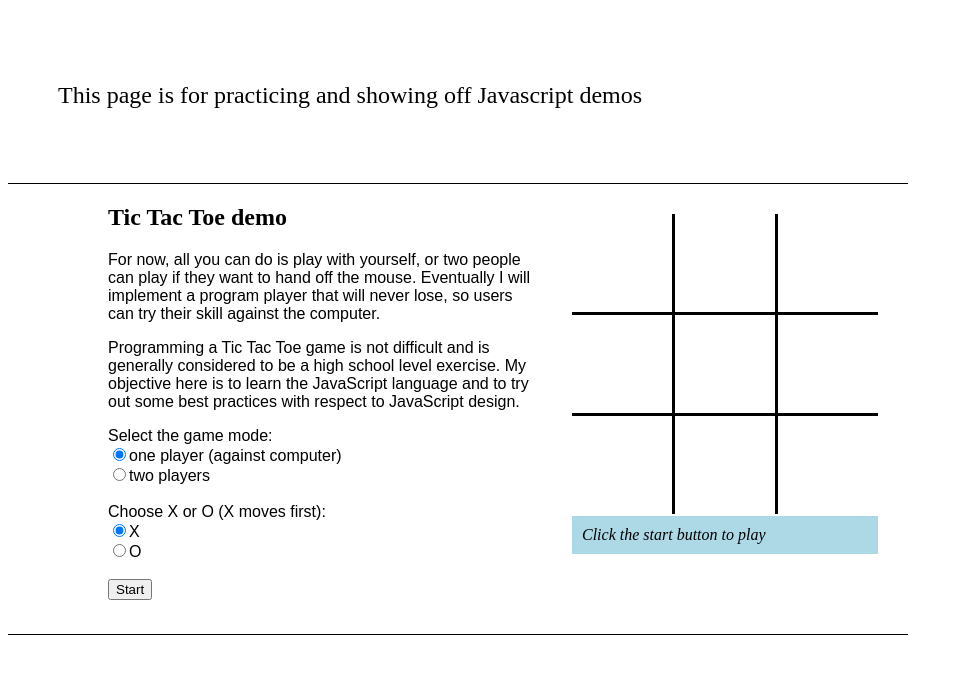
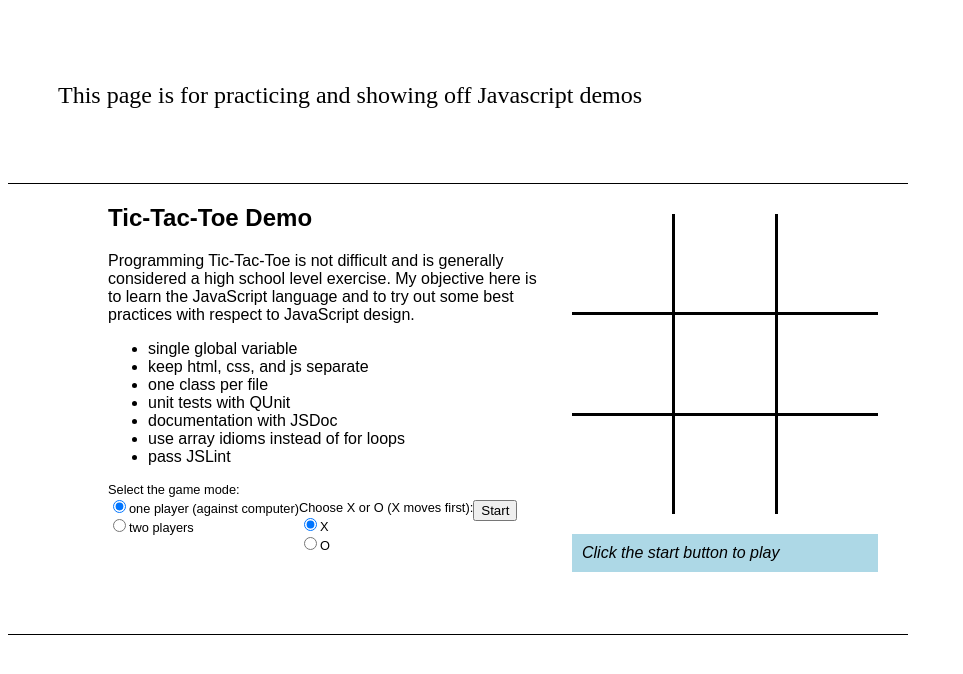
Before and after one commit to npselheim/ttt, a plain HTML site: page app/tictactoe.html in a window 1280 px wide. Shown: the whole page, without its empty margins (0-963 px from the left). Drawn offline with Linux system fonts and the light colour scheme.

Commit message:
work on html layout

```diff
--- a/app/stylesheets/tictactoe.css
+++ b/app/stylesheets/tictactoe.css
@@ -12,8 +12,6 @@
 	border-top: 1px solid black;
 	border-bottom: 1px solid black;
 	padding-left: 100px;
-}
-#ttt p {
 	font-family: Arial, Helvetica, sans-serif;
 }
 .grid {
@@ -70,3 +68,10 @@ table { border-collapse: collapse }
 .gray-out {
 	color: gray;
 }
+form {
+	font-size: 0.8em;
+	float: left;
+}
+.startBtn {
+	float: right;
+}
--- a/app/tictactoe.html
+++ b/app/tictactoe.html
@@ -29,20 +29,26 @@
 						<td class="cell" id="cell8">&nbsp;</td>
 					</tr>
 					<tr>
-						<td></td>
+						<td>&nbsp;</td>
 					</tr>
 					<tr>
 						<td colspan="3" id="message">&nbsp;</td>
 					</tr>
 				</table>
 			</div>
-			<h2>Tic Tac Toe demo</h2>
+			<h2>Tic-Tac-Toe Demo</h2>
 			<p>
-				For now, all you can do is play with yourself, or two people can play if they
-				want to hand off the mouse. Eventually I will implement a program player that will never lose, so users can try their skill against the computer.
+				Programming Tic-Tac-Toe is not difficult and is generally considered a high school level exercise. My objective here is to learn the JavaScript language and to try out some best practices with respect to JavaScript design.
 			</p>
-			<p>
-				Programming a Tic Tac Toe game is not difficult and is generally considered to be a high school level exercise. My objective here is to learn the JavaScript language and to try out  some best practices with respect to JavaScript design.
+			<ul>
+				<li>single global variable</li>
+				<li>keep html, css, and js separate</li>
+				<li>one class per file</li>
+				<li>unit tests with QUnit</li>
+				<li>documentation with JSDoc</li>
+				<li>use array idioms instead of for loops</li>
+				<li>pass JSLint</li>
+			</ul>
 			<div id="setup">
 				<form name="modeForm" id="modeForm">
 					Select the game mode:<br>
@@ -56,11 +62,13 @@
 					<input id="X" name="xoGroup" type="radio" value="X" checked >X</input><br/>
 					<input id="O" name="xoGroup" type="radio" value="O">O</input>
 				</form>
+				<input type="button" value="Start" name="startBtn" id="startBtn" />
 			</div>
-			<div>
+<!--			<div>
 				<br>
 				<input type="button" value="Start" name="startBtn" id="startBtn" />
 			</div>
+-->
 			<script type="text/javascript" src="javascripts/src/ttt/controller.js"></script>
 			<script type="text/javascript" src="javascripts/src/ttt/cell.js"></script>
 			<script type="text/javascript" src="javascripts/src/ttt/grid.js"></script>
```
